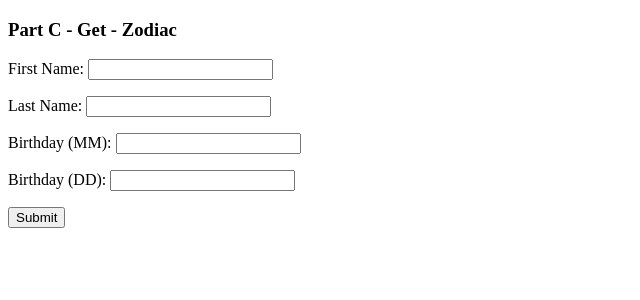
After one commit to ColinHill/PHP, a PHP site: page /GetForm.html in a window 1280 px wide. The commit adds this page. Shown: the top 300 px of the page, without its empty margins (0-640 px from the left). Run offline with PHP 8.4, Linux system fonts and the light colour scheme.

Commit message:
Working on Part 3 - Lab 2

```diff
--- /dev/null
+++ b/Lab2/GetForm.html
@@ -0,0 +1,26 @@
+<!DOCTYPE html>
+<html>
+<head>
+    <title>What is my Zodiac?</title>
+</head>
+<body>
+<h3>Part C - Get - Zodiac</h3>
+<form action="GetForm.php"  method="GET" name="Zodiac">
+    <p>First Name:
+        <input name="fname" type="text">
+    </p>
+    <p>Last Name:
+        <input name="lname" type="text">
+    </p>
+    <p>Birthday (MM):
+        <input name="month" type="text">
+    </p>
+    <p>Birthday (DD):
+        <input name="day" type="text">
+    </p>
+    <p>
+        <input name="GetZodiac" type="submit" value="Submit">
+    </p>
+</form>
+</body>
+</html>
--- a/Lab2/blah.php
+++ b/Lab2/blah.php
@@ -12,14 +12,12 @@
             $inches = 0;
             $convertedHeight = 0;
 
-if (isset($_POST['fname']) && isset($_POST['lname']) && isset($_POST['feet']) && isset($_POST['inches']))
+if (isset($_POST['fname']) AND isset($_POST['lname']) AND isset($_POST['feet']) AND isset($_POST['inches']))
 {
     $fname = $_POST['fname'];
     $lname = $_POST['lname'];
     $feet = $_POST['feet'];
     $inches = $_POST['inches'];
-
-    $convertedHeight = ((($feet * 12) + ($inches)) * 0.0254);
 
     echo "<p>Your first name is: " . $fname . "</p>";
     echo "<p>Your last name is: " . $lname . "</p>";
```
Also changed, not shown: Lab2/GetForm.php (added, +54 -0 lines).
